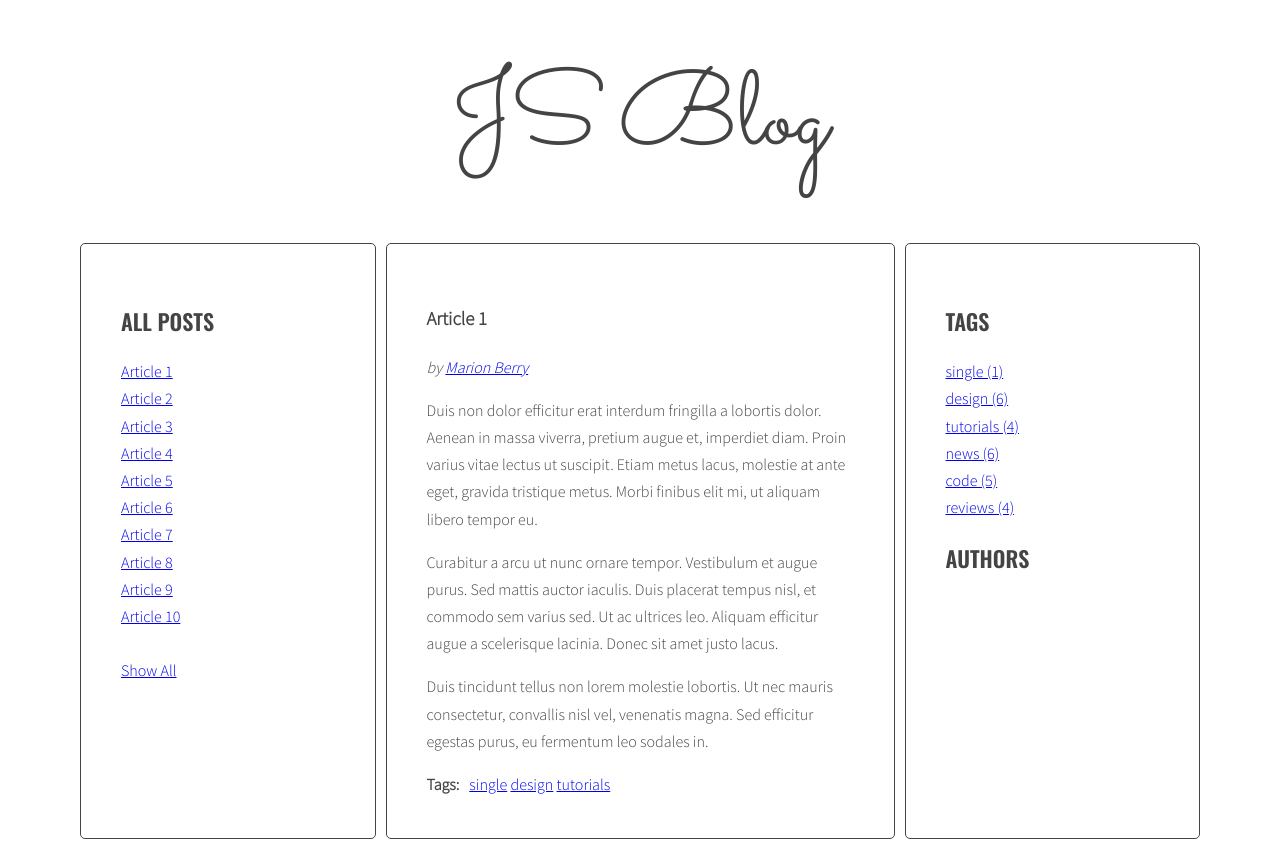
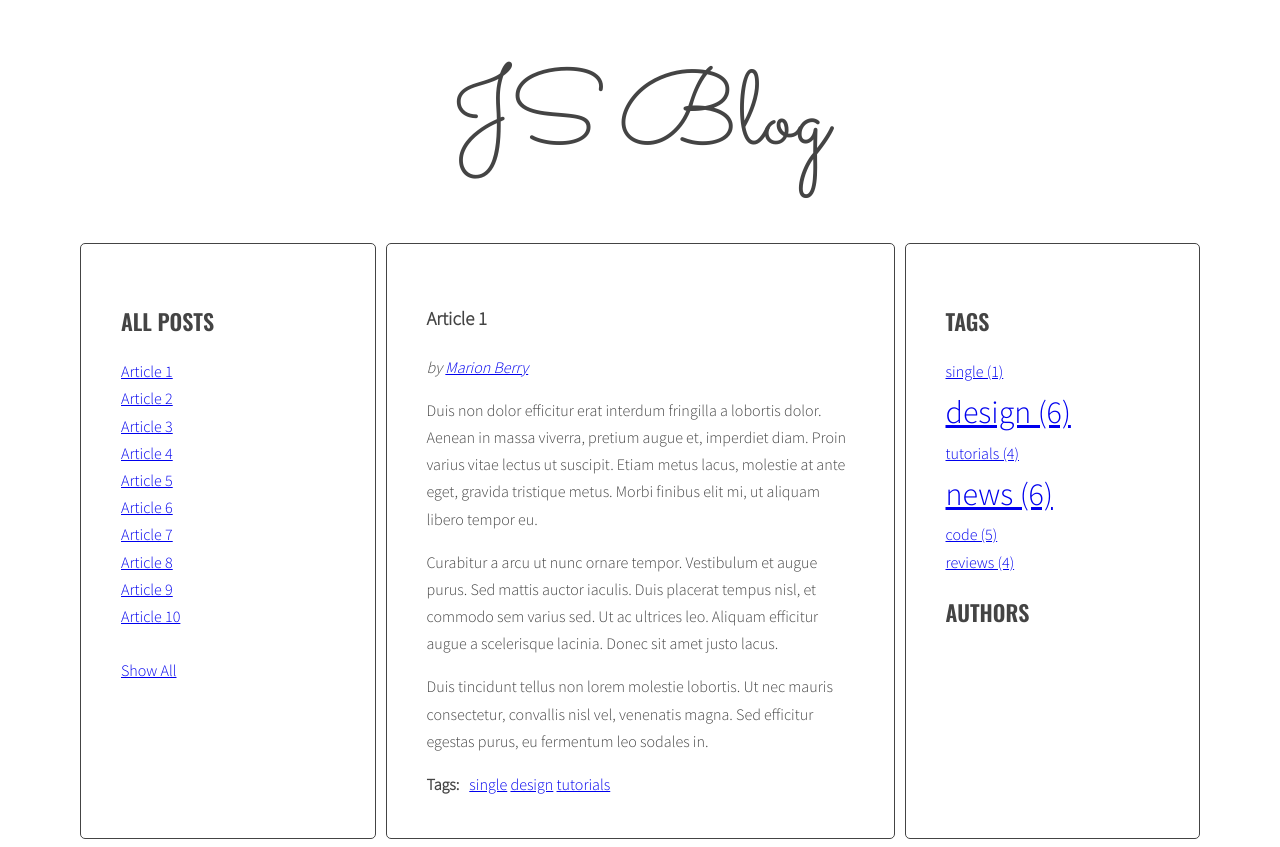
Before and after one commit to kai-mareving/javascript-blog, a website: page index.html in a window 1280 px wide. Drawn offline with nearby package versions, Linux system fonts and the light colour scheme.

Commit message:
calculateTagClass v.0.1

```diff
--- a/js/script.js
+++ b/js/script.js
@@ -105,9 +105,14 @@ const calculateTagsParams = function (tags) {
 
 const calculateTagClass = function (count, params) {
   console.log('> count: ', count);
-  console.log('> params: ', params);
-  let maxCount = params.max; //console.log('macCount: ', maxCount);
-  let minCount = params.min;
+  //>console.log('> params: ', params);
+  const normalizedCount = count - params.min;
+  const normalizedMax = params.max - params.min;
+  const percentage = normalizedCount / normalizedMax;
+  const classNumber = Math.floor(percentage * (optCloudClassCount - 1) + 1);
+  const className = optCloudClassPrefix + classNumber;
+  console.log(className);
+  return className;
 };
 
 
--- a/sass/style.scss
+++ b/sass/style.scss
@@ -124,3 +124,10 @@ body {
     margin: 0 10px 0 0;
   }
 }
+
+.tag-size-1 {
+  font-size: 6px;
+}
+.tag-size-5 {
+  font-size: 20px;
+}
```
Also changed, not shown: css/style.css, 1 other file.
